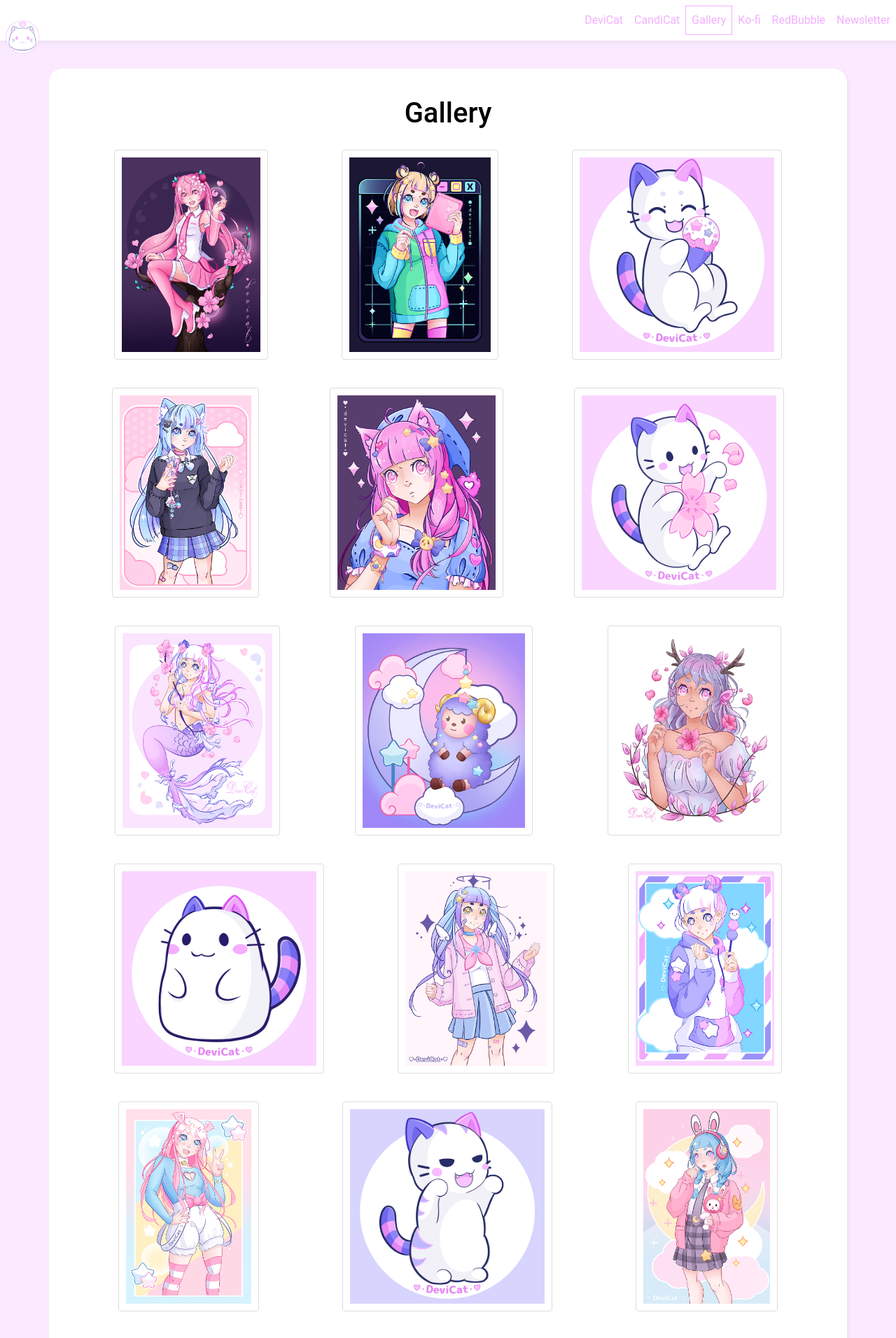
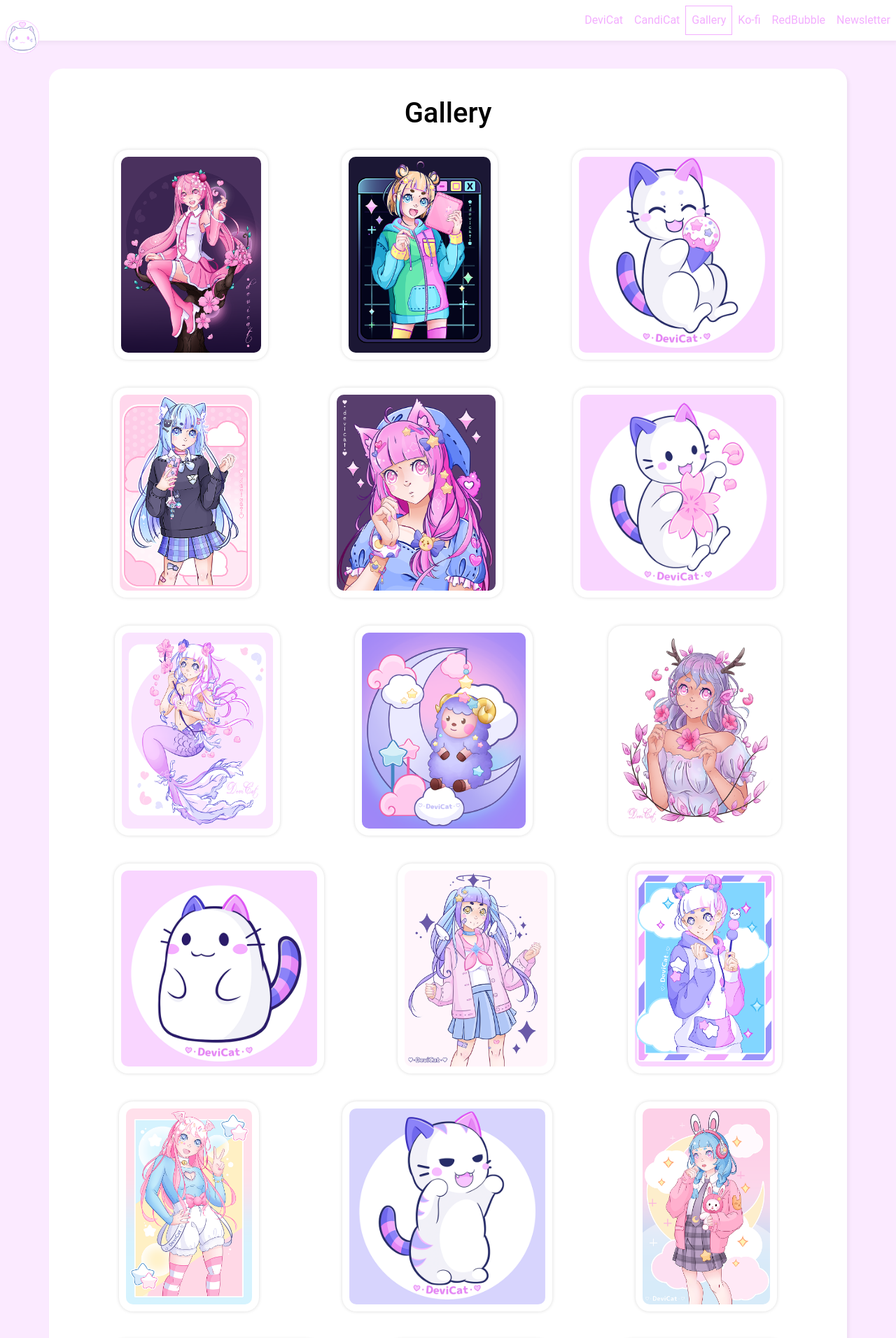
Before and after one commit to DeviCatOutlet/devicatoutlet.github.io, a Jekyll site: the page built from gallery.md, in a window 1280 px wide. Shown: the top 1912 px of the page at 70% size. Built offline with Jekyll 4.4.1, drawn with Linux system fonts in a browser that asks for light colours; our own code applies the rules of GitHub Pages for plain Markdown files.

Commit message:
change style for gallery items

```diff
--- a/css/main.css
+++ b/css/main.css
@@ -155,13 +155,15 @@ img {
 	max-height: 300px;
 	cursor: pointer;
 	margin: 20px;
-	border: 1px solid #ddd;
-	border-radius: 0.25rem;
+	border-radius: 20px;
 	padding: 10px;
+	box-shadow: 0 0 5px rgba(0, 0, 0, 0.15)
 }
 #gallery ~ p img:hover {
-	opacity: 0.8;
+	box-shadow: 0 4px 8px rgba(0,0,0,0.2);
+	transform: translateY(-2px);
 }
+
 .wrap {
 	/* Specific to gallery */
 	display: flex;
```
